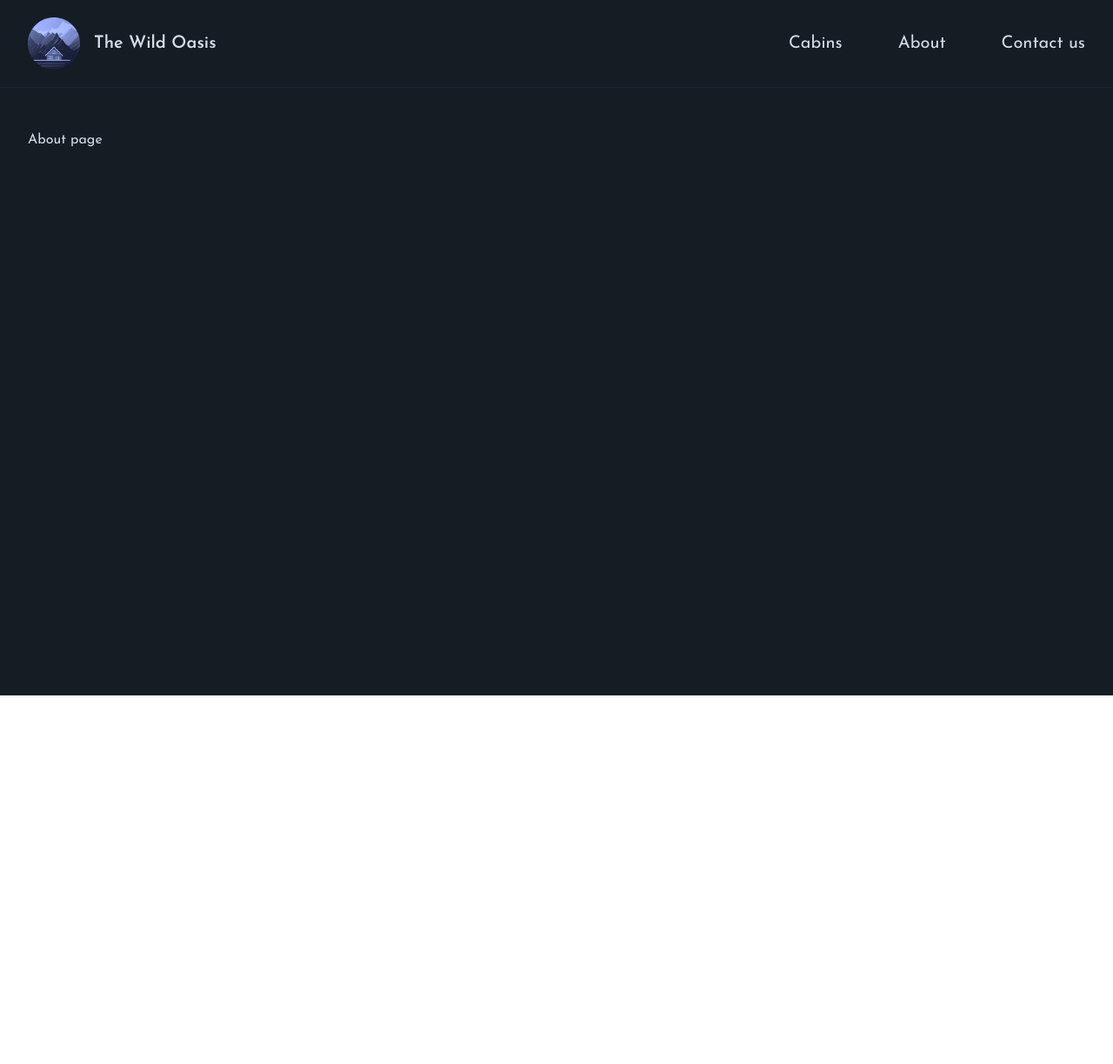
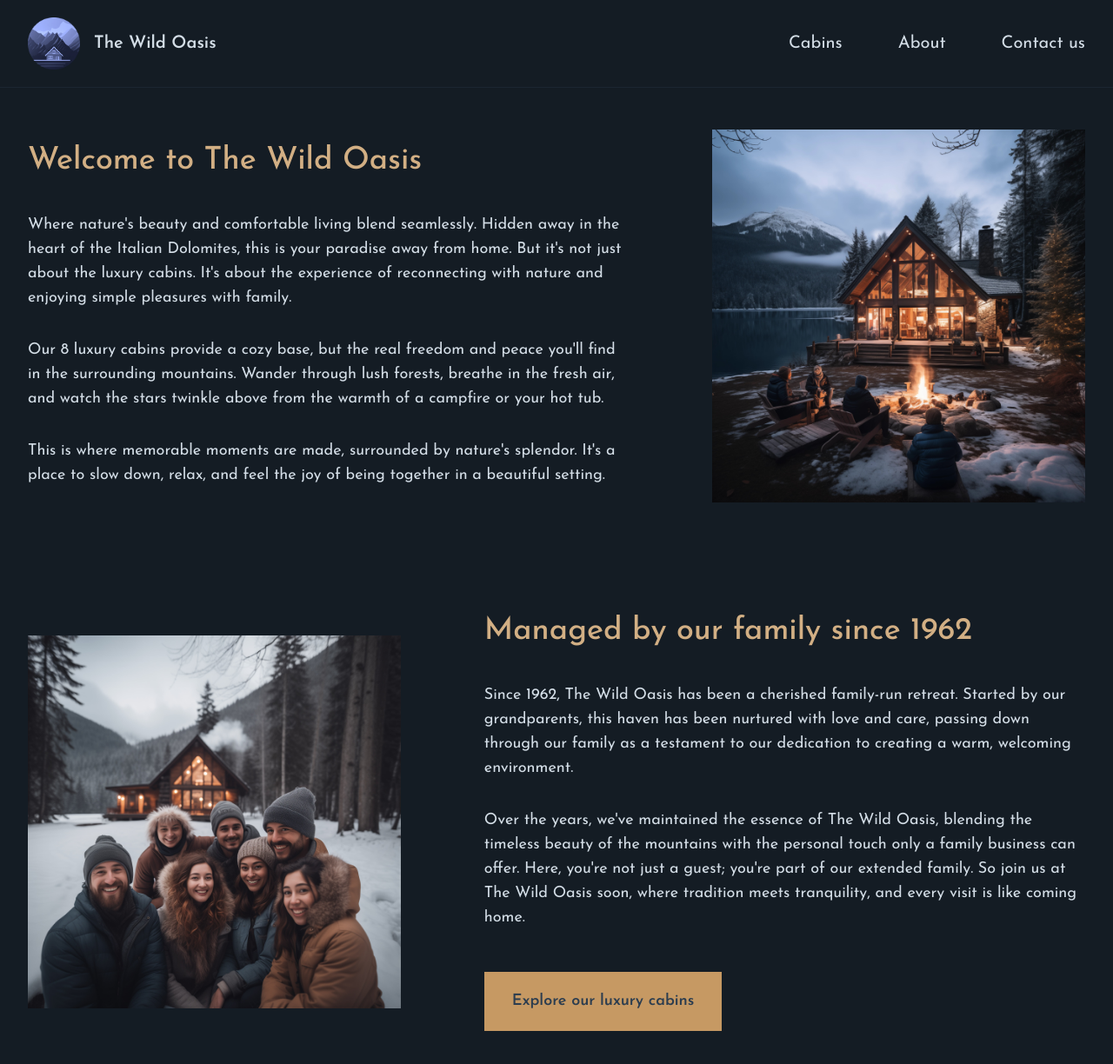
Before and after one commit to RaptorFF/Next.js-Pages-Router, a Next.js app: page /about in a window 1280 px wide. Shown: the top 1224 px of the page at 87% size. Before the commit the page ends 800 px from the top, so only its background shows below. Built offline with nearby package versions, Linux system fonts and the light colour scheme.

Commit message:
Creating Pages

```diff
--- a/pages/about.js
+++ b/pages/about.js
@@ -1,5 +1,86 @@
-function About() {
-  return <div>About page</div>;
+import Image from "next/image";
+import image1 from "@/public/about-1.jpg";
+import image2 from "@/public/about-2.jpg";
+
+export default function About() {
+  return (
+    <div className="grid grid-cols-5 gap-x-24 gap-y-32 text-lg items-center">
+      <div className="col-span-3">
+        <h1 className="text-4xl mb-10 text-accent-400 font-medium">
+          Welcome to The Wild Oasis
+        </h1>
+
+        <div className="space-y-8">
+          <p>
+            Where nature&apos;s beauty and comfortable living blend seamlessly.
+            Hidden away in the heart of the Italian Dolomites, this is your
+            paradise away from home. But it&apos;s not just about the luxury
+            cabins. It&apos;s about the experience of reconnecting with nature
+            and enjoying simple pleasures with family.
+          </p>
+          <p>
+            Our 8 luxury cabins provide a cozy base, but the real freedom and
+            peace you&apos;ll find in the surrounding mountains. Wander through
+            lush forests, breathe in the fresh air, and watch the stars twinkle
+            above from the warmth of a campfire or your hot tub.
+          </p>
+          <p>
+            This is where memorable moments are made, surrounded by
+            nature&apos;s splendor. It&apos;s a place to slow down, relax, and
+            feel the joy of being together in a beautiful setting.
+          </p>
+        </div>
+      </div>
+
+      <div className="col-span-2">
+        <Image
+          src={image1}
+          alt="Family sitting around a fire pit in front of cabin"
+          placeholder="blur"
+          quality={80}
+        />
+      </div>
+
+      <div className="relative aspect-square col-span-2">
+        <Image
+          src="/about-2.jpg"
+          fill
+          className="object-cover"
+          alt="Family that manages The Wild Oasis"
+        />
+      </div>
+
+      <div className="col-span-3">
+        <h1 className="text-4xl mb-10 text-accent-400 font-medium">
+          Managed by our family since 1962
+        </h1>
+
+        <div className="space-y-8">
+          <p>
+            Since 1962, The Wild Oasis has been a cherished family-run retreat.
+            Started by our grandparents, this haven has been nurtured with love
+            and care, passing down through our family as a testament to our
+            dedication to creating a warm, welcoming environment.
+          </p>
+          <p>
+            Over the years, we&apos;ve maintained the essence of The Wild Oasis,
+            blending the timeless beauty of the mountains with the personal
+            touch only a family business can offer. Here, you&apos;re not just a
+            guest; you&apos;re part of our extended family. So join us at The
+            Wild Oasis soon, where tradition meets tranquility, and every visit
+            is like coming home.
+          </p>
+
+          <div>
+            <a
+              href="/cabins"
+              className="inline-block mt-4 bg-accent-500 px-8 py-5 text-primary-800 text-lg font-semibold hover:bg-accent-600 transition-all"
+            >
+              Explore our luxury cabins
+            </a>
+          </div>
+        </div>
+      </div>
+    </div>
+  );
 }
-
-export default About;
--- a/pages/cabins.js
+++ b/pages/cabins.js
@@ -1,5 +1,17 @@
-function Cabins() {
-  return <div>Cabins page</div>;
+export default function Cabins() {
+  return (
+    <div>
+      <h1 className="text-4xl mb-5 text-accent-400 font-medium">
+        Our Luxury Cabins
+      </h1>
+      <p className="text-primary-200 text-lg mb-10">
+        Cozy yet luxurious cabins, located right in the heart of the Italian
+        Dolomites. Imagine waking up to beautiful mountain views, spending your
+        days exploring the dark forests around, or just relaxing in your private
+        hot tub under the stars. Enjoy nature&apos;s beauty in your own little
+        home away from home. The perfect spot for a peaceful, calm vacation.
+        Welcome to paradise.
+      </p>
+    </div>
+  );
 }
-
-export default Cabins;
--- /dev/null
+++ b/pages/contact.js
@@ -0,0 +1,65 @@
+import { useState } from "react";
+
+export default function Contact() {
+  const [isSubmitting, setIsSubmitting] = useState(false);
+  const [success, setSuccess] = useState(false);
+  const [message, setMessage] = useState("");
+
+  return (
+    <div>
+      <h1 className="text-4xl mb-8 text-accent-400 font-medium">
+        Any question? Shoot us a message
+      </h1>
+
+      <form className="bg-primary-900 py-10 px-14 text-lg space-y-6 max-w-5xl mx-auto">
+        <div className="space-y-2">
+          <label>Full name</label>
+          <input
+            required
+            className="px-5 py-3 bg-primary-200 text-primary-800 w-full shadow-sm rounded-sm"
+            name="fullName"
+          />
+        </div>
+
+        <div className="space-y-2">
+          <label>Email address</label>
+          <input
+            type="email"
+            name="email"
+            required
+            className="px-5 py-3 bg-primary-200 text-primary-800 w-full shadow-sm rounded-sm"
+          />
+        </div>
+
+        <div className="space-y-2">
+          <label>Subject</label>
+          <select
+            required
+            name="subject"
+            className="px-5 py-3 bg-primary-200 text-primary-800 w-full shadow-sm rounded-sm"
+          >
+            <option value="">Select subject...</option>
+            <option value="booking-enquiry">Booking enquiry</option>
+            <option value="cabin-information">Cabin information</option>
+            <option value="other">Other</option>
+          </select>
+        </div>
+
+        <div className="space-y-2">
+          <label>Message</label>
+          <textarea
+            name="message"
+            className="px-5 py-3 bg-primary-200 text-primary-800 w-full shadow-sm rounded-sm"
+            rows={3}
+          />
+        </div>
+
+        <div className="flex justify-between items-center text-red-500">
+          <button className="bg-accent-500 px-8 py-4 text-primary-800 font-semibold hover:bg-accent-600 transition-all disabled:cursor-not-allowed disabled:bg-gray-500 disabled:text-gray-300">
+            Send message
+          </button>
+        </div>
+      </form>
+    </div>
+  );
+}
--- a/pages/index.js
+++ b/pages/index.js
@@ -1,15 +1,30 @@
 import Link from "next/link";
+import Image from "next/image";
+import bg from "@/public/bg.png";
 
 export default function Home() {
   return (
-    <>
-      <div>
-        <h1>Hello pages router</h1>
+    <main className="mt-24">
+      <Image
+        src={bg}
+        fill
+        placeholder="blur"
+        quality={80}
+        className="object-cover object-top"
+        alt="Mountains and forests with two cabins"
+      />
+
+      <div className="relative z-10 text-center">
+        <h1 className="text-8xl text-primary-50 mb-10 tracking-tight font-normal">
+          Welcome to paradise.
+        </h1>
+        <Link
+          href="/cabins"
+          className="bg-accent-500 px-8 py-6 text-primary-800 text-lg font-semibold hover:bg-accent-600 transition-all"
+        >
+          Explore luxury cabins
+        </Link>
       </div>
-      <div>
-        <Link href="/about">Go to about page</Link>
-        <Link href="/cabins">Go to cabins page</Link>
-      </div>
-    </>
+    </main>
   );
 }
```
